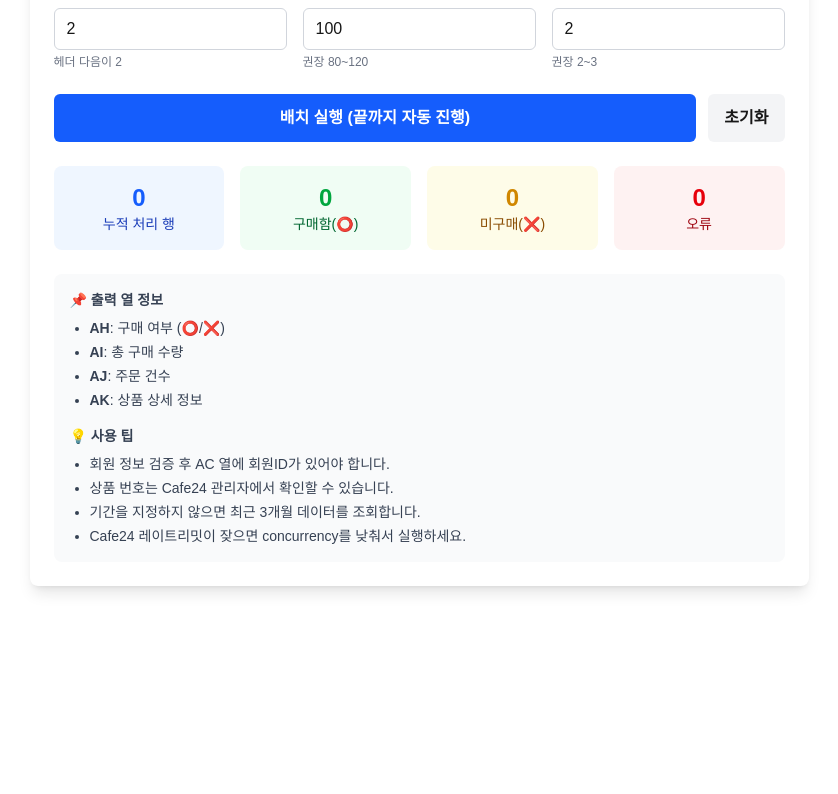
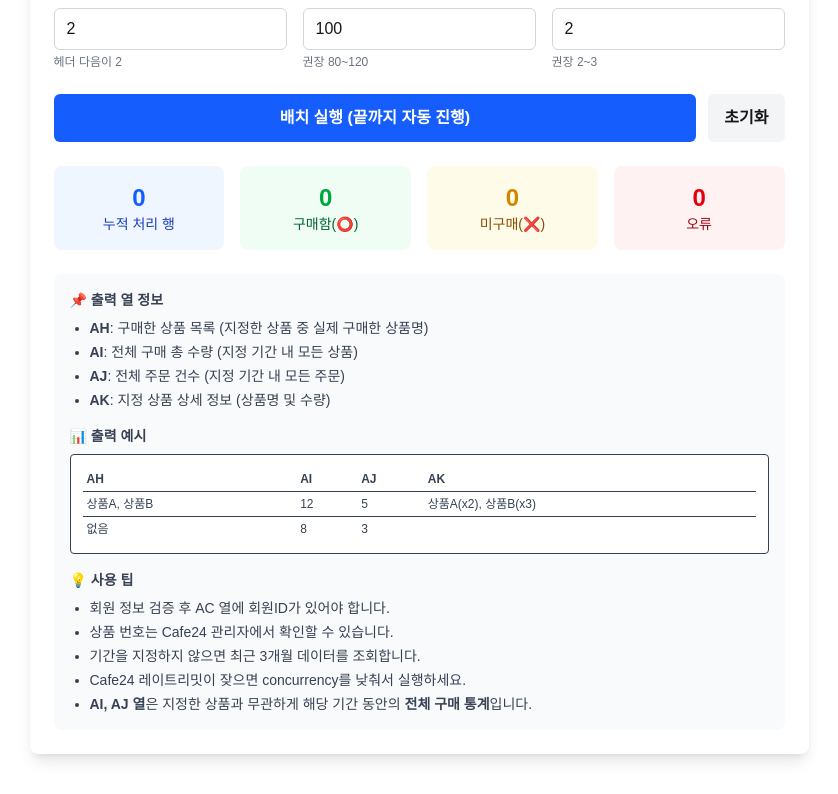
Before and after one commit to bkbros/taga-api-shop, a Next.js app: page /success in a window 1280 px wide. Shown: the part 2067-2861 px from the top of the page, without its empty margins (221-1059 px from the left). Before the commit the page ends 2693 px from the top, so only its background shows below. Built offline with nearby package versions, Linux system fonts and the light colour scheme.

Commit message:
refactor: 구매 상품명 수정

```diff
--- a/src/app/api/customer/check-products/route.ts
+++ b/src/app/api/customer/check-products/route.ts
@@ -34,7 +34,10 @@ type CustomerProductCheck = {
     orderDate?: string;
     quantity: number;
   }>;
-  totalQuantity: number;
+  specifiedProductsQuantity: number; // 지정 상품들만의 총 수량
+  totalQuantity: number; // 전체 구매 총 수량
+  specifiedProductsOrderCount: number; // 지정 상품이 포함된 주문 건수
+  totalOrderCount: number; // 전체 주문 건수
   orderIds: string[];
 };
 /* ---------------------------------------------- */
@@ -247,6 +250,16 @@ export async function GET(req: Request) {
 
     console.log(`[ORDERS] Total orders fetched: ${allOrders.length}`);
 
+    // 전체 주문 통계 계산
+    const totalOrderCount = allOrders.length;
+    let totalQuantityAllProducts = 0;
+    for (const order of allOrders) {
+      const items = order.items ?? [];
+      for (const item of items) {
+        totalQuantityAllProducts += item.quantity ?? 0;
+      }
+    }
+
     // 특정 상품이 포함된 주문 필터링
     const productSet = new Set(productNos);
     const purchasedProducts: CustomerProductCheck["purchasedProducts"] = [];
@@ -278,7 +291,7 @@ export async function GET(req: Request) {
       }
     }
 
-    const totalQuantity = purchasedProducts.reduce((sum, p) => sum + p.quantity, 0);
+    const specifiedProductsQuantity = purchasedProducts.reduce((sum, p) => sum + p.quantity, 0);
     const hasPurchased = purchasedProducts.length > 0;
 
     const processingTime = Date.now() - startT;
@@ -286,7 +299,10 @@ export async function GET(req: Request) {
       memberId,
       hasPurchased,
       purchasedProducts,
-      totalQuantity,
+      specifiedProductsQuantity, // 지정 상품들만의 총 수량
+      totalQuantity: totalQuantityAllProducts, // 전체 구매 총 수량
+      specifiedProductsOrderCount: orderIdSet.size, // 지정 상품이 포함된 주문 건수
+      totalOrderCount, // 전체 주문 건수
       orderIds: Array.from(orderIdSet),
     };
 
--- a/src/app/api/sheets/check-product-purchases/route.ts
+++ b/src/app/api/sheets/check-product-purchases/route.ts
@@ -27,7 +27,10 @@ type CheckProductsSuccess = {
     orderDate?: string;
     quantity: number;
   }>;
-  totalQuantity: number;
+  specifiedProductsQuantity: number; // 지정 상품들만의 총 수량
+  totalQuantity: number; // 전체 구매 총 수량
+  specifiedProductsOrderCount: number; // 지정 상품이 포함된 주문 건수
+  totalOrderCount: number; // 전체 주문 건수
   orderIds: string[];
 };
 
@@ -41,10 +44,10 @@ type RowInput = {
 type RowOutput = {
   rowIndex: number;
   memberId: string;
-  hasPurchasedCell: "⭕" | "❌" | "";
-  totalQuantityCell: number | "";
-  orderCountCell: number | "";
-  productDetailsCell: string;
+  purchasedProductNamesCell: string; // AH: 구매한 상품 목록
+  totalQuantityCell: number | ""; // AI: 전체 구매 총 수량
+  totalOrderCountCell: number | ""; // AJ: 전체 주문 건수
+  specifiedProductDetailsCell: string; // AK: 지정 상품 상세 정보
   hadError: boolean;
 };
 
@@ -248,10 +251,10 @@ export async function POST(req: Request) {
     // 태스크들
     const tasks: Array<() => Promise<RowOutput>> = inputs.map(member => {
       return async () => {
-        let hasPurchasedCell: "⭕" | "❌" | "" = "";
-        let totalQuantityCell: number | "" = "";
-        let orderCountCell: number | "" = "";
-        let productDetailsCell = "";
+        let purchasedProductNamesCell = ""; // AH: 구매한 상품 목록
+        let totalQuantityCell: number | "" = ""; // AI: 전체 구매 총 수량
+        let totalOrderCountCell: number | "" = ""; // AJ: 전체 주문 건수
+        let specifiedProductDetailsCell = ""; // AK: 지정 상품 상세 정보
         let hadError = false;
 
         try {
@@ -259,9 +262,9 @@ export async function POST(req: Request) {
 
           if (!resp.ok) {
             if (resp.status === 404) {
-              hasPurchasedCell = "❌";
+              purchasedProductNamesCell = "없음";
               totalQuantityCell = 0;
-              orderCountCell = 0;
+              totalOrderCountCell = 0;
             } else {
               hadError = true; // 429/5xx 등은 공백 유지
             }
@@ -270,16 +273,28 @@ export async function POST(req: Request) {
             if (isCheckProductsError(payload)) {
               hadError = true;
             } else {
-              hasPurchasedCell = payload.hasPurchased ? "⭕" : "❌";
+              // AH: 구매한 상품 목록 (지정 상품 중 실제 구매한 것들)
+              if (payload.purchasedProducts.length > 0) {
+                const uniqueProductNames = Array.from(
+                  new Set(payload.purchasedProducts.map(p => p.productName || `상품${p.productNo}`))
+                );
+                purchasedProductNamesCell = uniqueProductNames.join(", ");
+              } else {
+                purchasedProductNamesCell = "없음";
+              }
+
+              // AI: 전체 구매 총 수량 (기간 내 모든 상품)
               totalQuantityCell = payload.totalQuantity;
-              orderCountCell = payload.orderIds.length;
 
-              // 상품 상세 정보 (간단하게 상품명 리스트)
+              // AJ: 전체 주문 건수 (기간 내 모든 주문)
+              totalOrderCountCell = payload.totalOrderCount;
+
+              // AK: 지정 상품 상세 정보
               if (payload.purchasedProducts.length > 0) {
-                const productNames = payload.purchasedProducts
+                const productDetails = payload.purchasedProducts
                   .map(p => `${p.productName || p.productNo}(x${p.quantity})`)
                   .join(", ");
-                productDetailsCell = productNames.substring(0, 500); // 시트 셀 크기 제한 고려
+                specifiedProductDetailsCell = productDetails.substring(0, 500); // 시트 셀 크기 제한 고려
               }
             }
           }
@@ -292,10 +307,10 @@ export async function POST(req: Request) {
         return {
           rowIndex: member.rowIndex,
           memberId: member.memberId,
-          hasPurchasedCell,
+          purchasedProductNamesCell,
           totalQuantityCell,
-          orderCountCell,
-          productDetailsCell,
+          totalOrderCountCell,
+          specifiedProductDetailsCell,
           hadError,
         };
       };
@@ -304,7 +319,7 @@ export async function POST(req: Request) {
     // 동시 실행
     const outputs = await runPool<RowOutput>(tasks, concurrency);
 
-    // 시트 쓰기 (outputStartColumn부터 4개 열: 구매여부, 총수량, 주문수, 상품상세)
+    // 시트 쓰기 (outputStartColumn부터 4개 열: 구매한상품목록, 전체수량, 전체주문수, 지정상품상세)
     const lastRow = inputs.length > 0 ? inputs[inputs.length - 1].rowIndex : endRow;
     const rowsMatrix: (string | number)[][] = Array.from({ length: Math.max(0, lastRow - startRow + 1) }, () => [
       "",
@@ -316,7 +331,12 @@ export async function POST(req: Request) {
     for (const r of outputs) {
       const idx = r.rowIndex - startRow;
       if (idx < 0 || idx >= rowsMatrix.length) continue;
-      rowsMatrix[idx] = [r.hasPurchasedCell, r.totalQuantityCell, r.orderCountCell, r.productDetailsCell];
+      rowsMatrix[idx] = [
+        r.purchasedProductNamesCell,
+        r.totalQuantityCell,
+        r.totalOrderCountCell,
+        r.specifiedProductDetailsCell,
+      ];
     }
 
     // 열 계산 (예: AH, AI, AJ, AK)
@@ -334,8 +354,9 @@ export async function POST(req: Request) {
     // 통계
     const stats = {
       total: outputs.length,
-      hasPurchased: outputs.filter(o => o.hasPurchasedCell === "⭕").length,
-      notPurchased: outputs.filter(o => o.hasPurchasedCell === "❌").length,
+      hasPurchased: outputs.filter(o => o.purchasedProductNamesCell && o.purchasedProductNamesCell !== "없음")
+        .length,
+      notPurchased: outputs.filter(o => o.purchasedProductNamesCell === "없음").length,
       errors: outputs.filter(o => o.hadError).length,
     };
 
--- a/src/components/ProductPurchaseCheck.tsx
+++ b/src/components/ProductPurchaseCheck.tsx
@@ -541,24 +541,57 @@ export default function ProductPurchaseCheck() {
         <h4 className="font-semibold mb-2">📌 출력 열 정보</h4>
         <ul className="list-disc pl-5 space-y-1">
           <li>
-            <b>{outputStartColumn}</b>: 구매 여부 (⭕/❌)
+            <b>{outputStartColumn}</b>: 구매한 상품 목록 (지정한 상품 중 실제 구매한 상품명)
           </li>
           <li>
-            <b>{getColumnLetter(columnLetterToNumber(outputStartColumn) + 1)}</b>: 총 구매 수량
+            <b>{getColumnLetter(columnLetterToNumber(outputStartColumn) + 1)}</b>: 전체 구매 총 수량 (지정 기간 내
+            모든 상품)
           </li>
           <li>
-            <b>{getColumnLetter(columnLetterToNumber(outputStartColumn) + 2)}</b>: 주문 건수
+            <b>{getColumnLetter(columnLetterToNumber(outputStartColumn) + 2)}</b>: 전체 주문 건수 (지정 기간 내 모든
+            주문)
           </li>
           <li>
-            <b>{getColumnLetter(columnLetterToNumber(outputStartColumn) + 3)}</b>: 상품 상세 정보
+            <b>{getColumnLetter(columnLetterToNumber(outputStartColumn) + 3)}</b>: 지정 상품 상세 정보 (상품명 및
+            수량)
           </li>
         </ul>
+        <h4 className="font-semibold mt-4 mb-2">📊 출력 예시</h4>
+        <div className="bg-white p-3 rounded border text-xs">
+          <table className="w-full">
+            <thead>
+              <tr className="border-b">
+                <th className="text-left p-1">{outputStartColumn}</th>
+                <th className="text-left p-1">{getColumnLetter(columnLetterToNumber(outputStartColumn) + 1)}</th>
+                <th className="text-left p-1">{getColumnLetter(columnLetterToNumber(outputStartColumn) + 2)}</th>
+                <th className="text-left p-1">{getColumnLetter(columnLetterToNumber(outputStartColumn) + 3)}</th>
+              </tr>
+            </thead>
+            <tbody>
+              <tr className="border-b">
+                <td className="p-1">상품A, 상품B</td>
+                <td className="p-1">12</td>
+                <td className="p-1">5</td>
+                <td className="p-1">상품A(x2), 상품B(x3)</td>
+              </tr>
+              <tr>
+                <td className="p-1">없음</td>
+                <td className="p-1">8</td>
+                <td className="p-1">3</td>
+                <td className="p-1"></td>
+              </tr>
+            </tbody>
+          </table>
+        </div>
         <h4 className="font-semibold mt-4 mb-2">💡 사용 팁</h4>
         <ul className="list-disc pl-5 space-y-1">
           <li>회원 정보 검증 후 AC 열에 회원ID가 있어야 합니다.</li>
           <li>상품 번호는 Cafe24 관리자에서 확인할 수 있습니다.</li>
           <li>기간을 지정하지 않으면 최근 3개월 데이터를 조회합니다.</li>
           <li>Cafe24 레이트리밋이 잦으면 concurrency를 낮춰서 실행하세요.</li>
+          <li>
+            <b>AI, AJ 열</b>은 지정한 상품과 무관하게 해당 기간 동안의 <b>전체 구매 통계</b>입니다.
+          </li>
         </ul>
       </div>
     </div>
```
